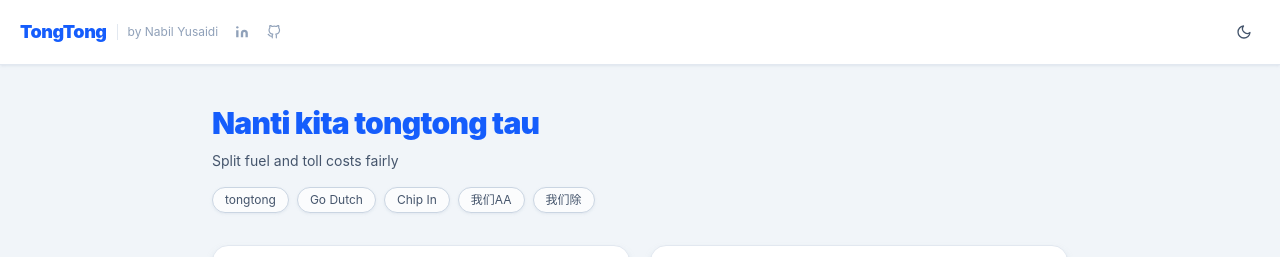
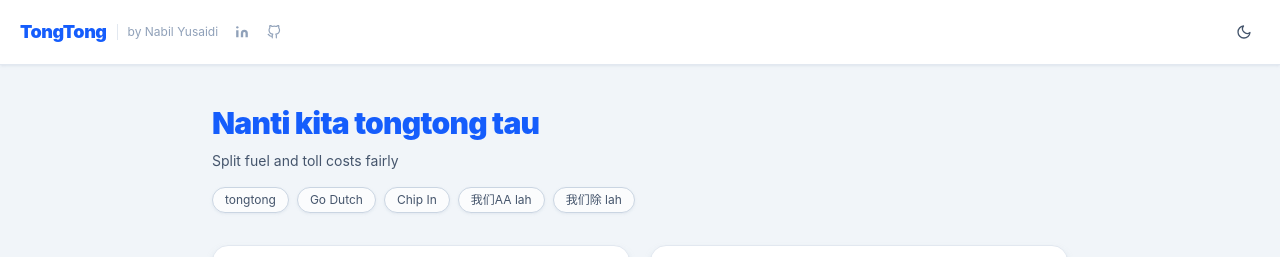
Before and after one commit to nabilyusaidi/tongtong, a React (Vite) app: page / in a window 1280 px wide. Shown: the top 257 px of the page. Built offline with nearby package versions, Linux system fonts and the light colour scheme.

Commit message:
chore: update app.jsx

```diff
--- a/src/App.jsx
+++ b/src/App.jsx
@@ -4,7 +4,7 @@ import Guide from './components/Guide'
 import Explanation from './components/Explanation'
 import ResultCard from './components/ResultCard'
 
-const taglines = ['tongtong','Go Dutch', 'Chip In', '我们AA', '我们除']
+const taglines = ['tongtong','Go Dutch', 'Chip In', '我们AA lah', '我们除 lah']
 
 function SunIcon() {
   return (
```
